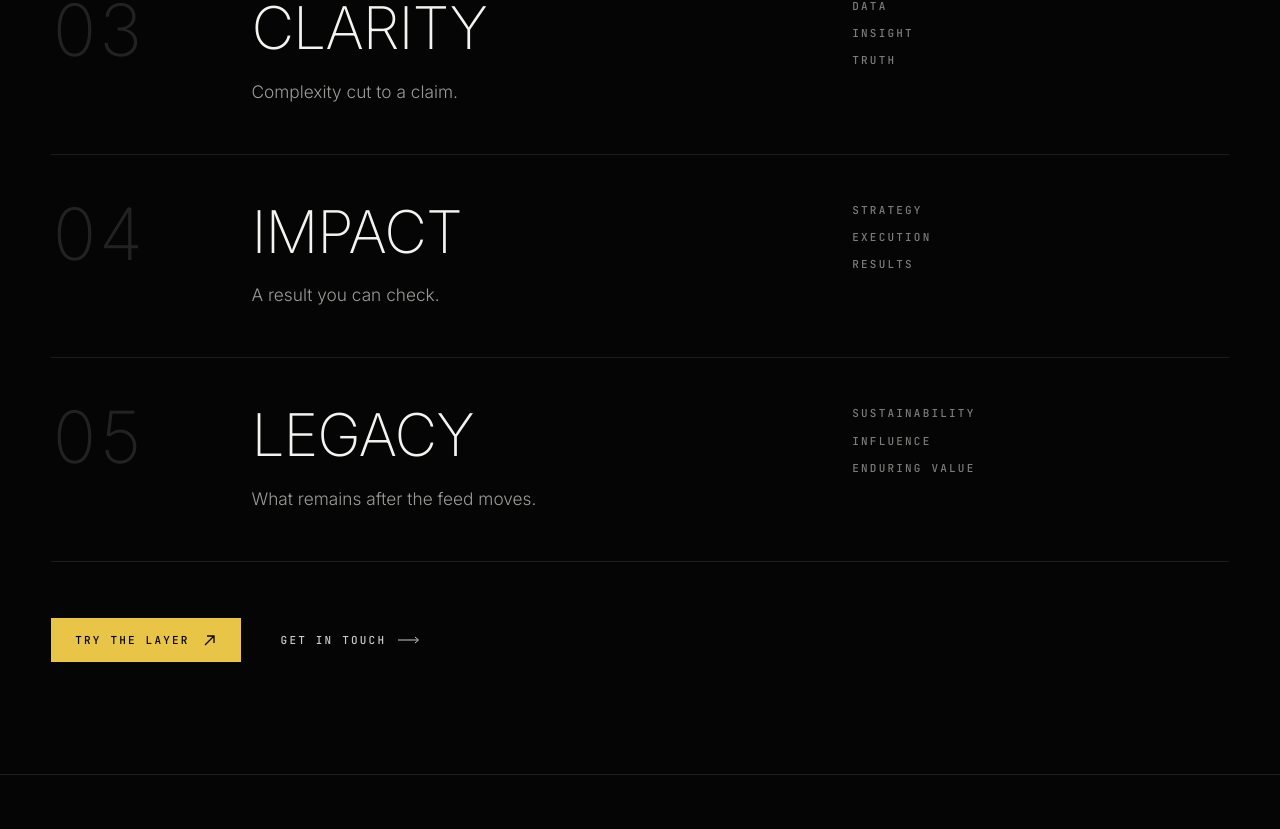
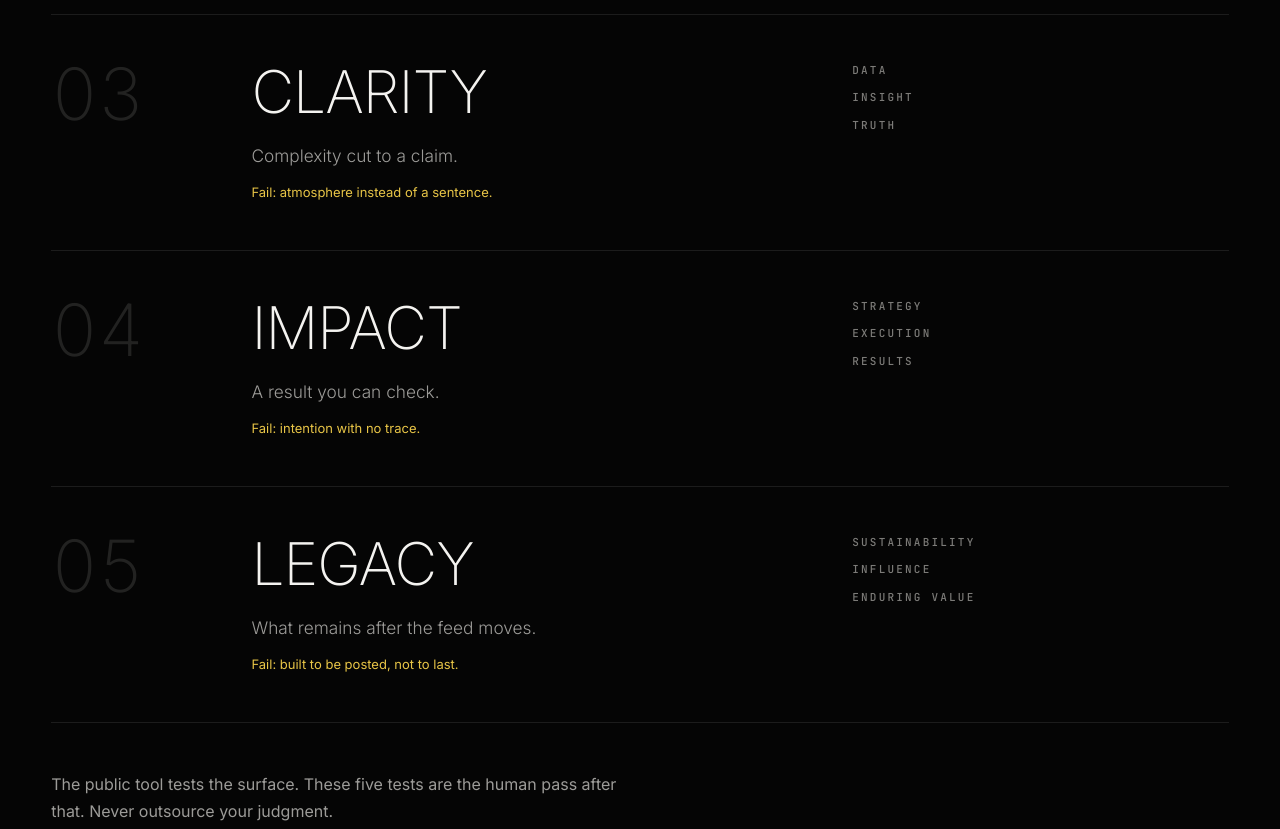
Before and after one commit to bjbeyond81/bjbeyond, a Next.js app: page /method in a window 1280 px wide. Shown: the part 957-1786 px from the top of the page. Built offline with nearby package versions, Linux system fonts and the light colour scheme.

Commit message:
State the judgment-layer closer on the method page.

```diff
--- a/app/method/page.tsx
+++ b/app/method/page.tsx
@@ -58,6 +58,7 @@ export default function MethodPage() {
                     <p className="mt-5 max-w-sm text-lede font-light text-mist-300">
                       {pillar.description}
                     </p>
+                    <p className="mt-3 max-w-sm text-meta text-amber-400">{pillar.fail}</p>
                   </div>
 
                   <div className="lg:col-span-4 lg:col-start-9">
@@ -75,6 +76,10 @@ export default function MethodPage() {
           </ol>
         </RevealGroup>
 
+        <Reveal delay={0.05} className="mt-12 max-w-xl">
+          <p className="text-body text-mist-300">{METHOD.closer}</p>
+        </Reveal>
+
         <Reveal delay={0.1} className="mt-14">
           <div className="flex flex-wrap items-center gap-x-10 gap-y-6">
             <ButtonLink href={METHOD.primary.href} external>
```
